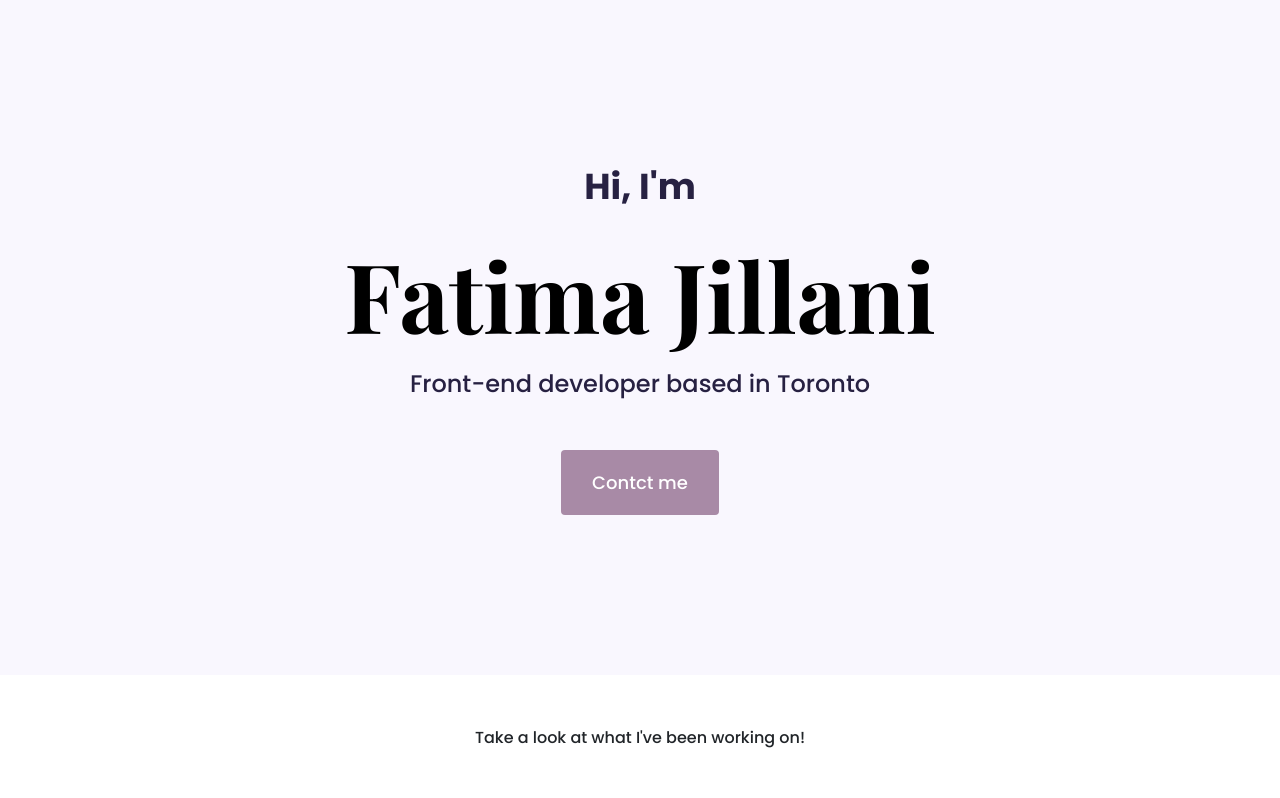
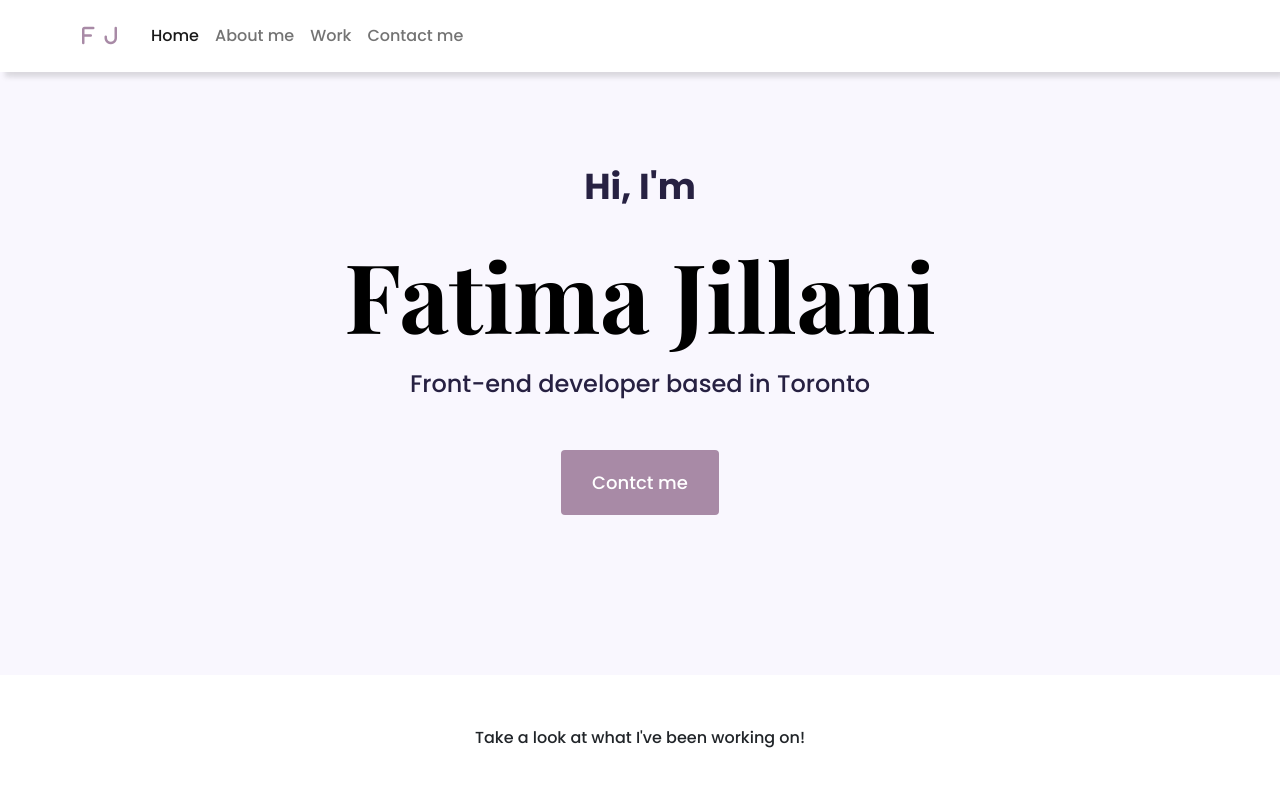
Before and after one commit to fatimaJillani/Portfolio, a plain HTML site: page index.html in a window 1280 px wide. Shown: the top 798 px of the page. Drawn offline with nearby package versions, Linux system fonts and the light colour scheme.

Commit message:
created navbar

```diff
--- a/index.html
+++ b/index.html
@@ -33,6 +33,51 @@
     <link href="src/styles.css" rel="stylesheet" type="text/css" />
   </head>
   <body>
+    <nav class="navbar navbar-expand-lg navbar-light fixed-top">
+      <div class="container">
+        <a class="navbar-brand" href="/index.html">
+          <i class="fa-solid fa-f"></i><i class="fa-solid fa-j"></i>
+        </a>
+        <button
+          class="navbar-toggler"
+          type="button"
+          data-bs-toggle="collapse"
+          data-bs-target="#navbarTogglerDemo02"
+          aria-controls="navbarTogglerDemo02"
+          aria-expanded="false"
+          aria-label="Toggle navigation"
+        >
+          <span class="navbar-toggler-icon"></span>
+        </button>
+        <div class="collapse navbar-collapse" id="navbarTogglerDemo02">
+          <ul class="navbar-nav me-auto mb-2 mb-lg-0">
+            <li class="nav-item">
+              <a
+                class="nav-link active"
+                aria-current="page"
+                href="/index.html"
+                ;
+              >
+                Home</a
+              >
+            </li>
+            <li class="nav-item">
+              <a class="nav-link" href="/about.html" title="Go to my projects"
+                >About me</a
+              >
+            </li>
+            <li class="nav-item">
+              <a class="nav-link" href="/work.html" title="contact me">Work</a>
+            </li>
+            <li class="nav-item">
+              <a class="nav-link" href="/contact.html" title="contact me"
+                >Contact me</a
+              >
+            </li>
+          </ul>
+        </div>
+      </div>
+    </nav>
     <div class="hero">
       <p>Hi, I'm</p>
       <h1>Fatima Jillani</h1>
@@ -111,7 +156,6 @@
           </div>
         </div>
       </div>
-      <a href="/about.html" class="btn btn-launch mb-5">About me</a>
     </div>
   </body>
 </html>
--- a/src/styles.css
+++ b/src/styles.css
@@ -122,6 +122,14 @@ i {
   color: #a88aa6;
 }
 
+.project-block {
+  padding: 30px;
+}
+nav {
+  background-color: white;
+  box-shadow: 5px 5px 5px rgba(77, 77, 77, 0.175);
+  line-height: 40px;
+}
 @media (max-width: 900px) {
   .hero h1 {
     font-size: 44px;
```
Also changed, not shown: work.html (+4 -4 lines).
